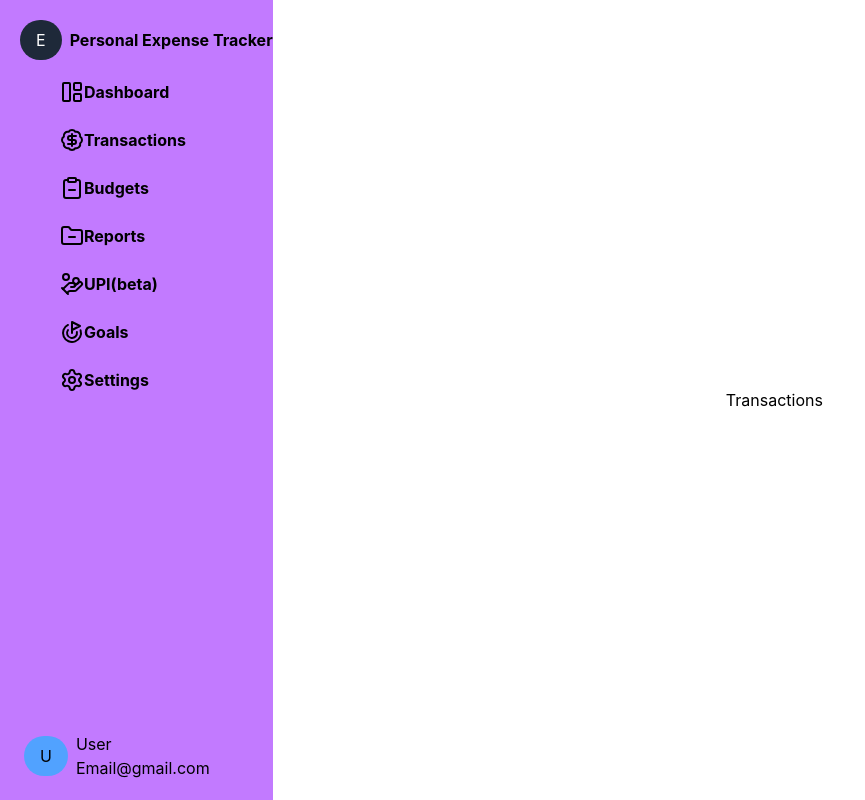
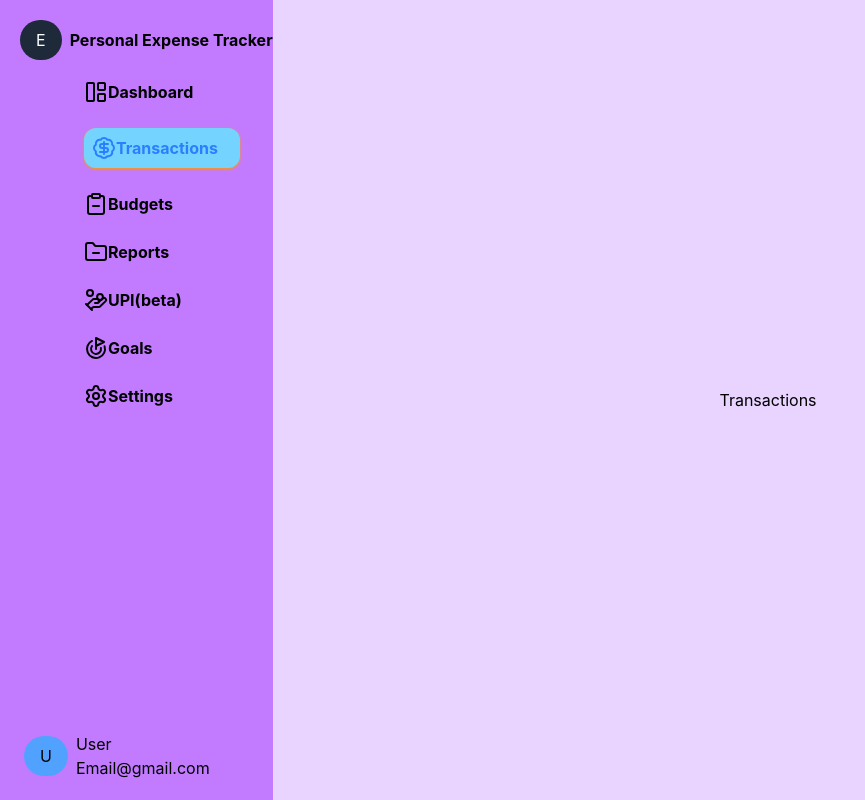
Before and after one commit to Devvvkun/Expense-Tracker-Application, a React (Vite) app: page /transactions in a window 1280 px wide. Shown: the whole page, without its empty margins (0-865 px from the left). Built offline with nearby package versions, Linux system fonts and the light colour scheme.

Commit message:
Added styling to Active Tab

```diff
--- a/src/Body.jsx
+++ b/src/Body.jsx
@@ -8,7 +8,7 @@ const Body = () => {
        <aside className='w-[21%]'>
         <Navbar />
         </aside>
-        <main className='w-[79%] h-screen'>
+        <main className='w-[84%] h-screen bg-purple-200'>
         <Outlet />
         </main>
     </div>
--- a/src/Components/Navbar.jsx
+++ b/src/Components/Navbar.jsx
@@ -1,7 +1,11 @@
-import { Link } from "react-router-dom"
+import {  NavLink } from "react-router-dom"
 import { LayoutPanelLeft,BadgeDollarSign,ClipboardMinus,FolderMinus,Settings,Goal,HandCoins } from 'lucide-react';
 import UserDetail from "./UserDetail";
 const Navbar = () => {
+   const navclass = ({isActive}) =>{
+    return(
+    `w-auto flex  font-bold ${isActive ? ' bg-sky-300 text-blue-500 shadow-amber-500 shadow-sm  w-5 pl-2 py-2 rounded-xl' :'text-black'}`
+   )}
   return (
     <>
     <div className="Navbar bg-purple-400  h-screen absolute left-0 min-w-[20%]">
@@ -9,14 +13,14 @@ const Navbar = () => {
             <div className="logo rounded-full py-2 px-4 ml-5 bg-gray-800 text-white">E</div>
             <h3 className="pt-2 ml-2 font-bold">Personal Expense Tracker</h3>
         </div>
-        <div className="relative top-5 ml-15 flex flex-col">
-        <Link to='/' className="link-style"><LayoutPanelLeft /> Dashboard</Link> <br />
-        <Link to='/transactions' className="link-style"><BadgeDollarSign />Transactions</Link><br />
-        <Link to='/budgets' className="link-style"><ClipboardMinus />Budgets</Link><br />
-        <Link to='/reports' className="link-style"><FolderMinus />Reports</Link><br />
-        <Link to='/upi' className="link-style"><HandCoins />UPI(beta)</Link><br />
-        <Link to='/goals' className="link-style"><Goal />Goals</Link><br />
-        <Link to='/settings' className="link-style"><Settings />Settings</Link><br />
+        <div className="relative top-5 ml-15 w-45 pl-6 justify-center flex flex-col">
+        <NavLink to='/'  className={navclass}><LayoutPanelLeft /> Dashboard</NavLink> <br />
+        <NavLink to='/transactions' className={navclass}><BadgeDollarSign />Transactions</NavLink><br />
+        <NavLink to='/budgets' className={navclass}><ClipboardMinus />Budgets</NavLink><br />
+        <NavLink to='/reports' className={navclass}><FolderMinus />Reports</NavLink><br />
+        <NavLink to='/upi' className={navclass}><HandCoins />UPI(beta)</NavLink><br />
+        <NavLink to='/goals' className={navclass}><Goal />Goals</NavLink><br />
+        <NavLink to='/settings' className={navclass}><Settings />Settings</NavLink><br />
         </div>
         <UserDetail />
     </div>
--- a/src/index.css
+++ b/src/index.css
@@ -1,9 +1,4 @@
 @import "tailwindcss";
-@layer components {
-  .link-style {
-    @apply w-auto flex font-bold;
-  }
-}
 
 /*======================
     404 page
```
